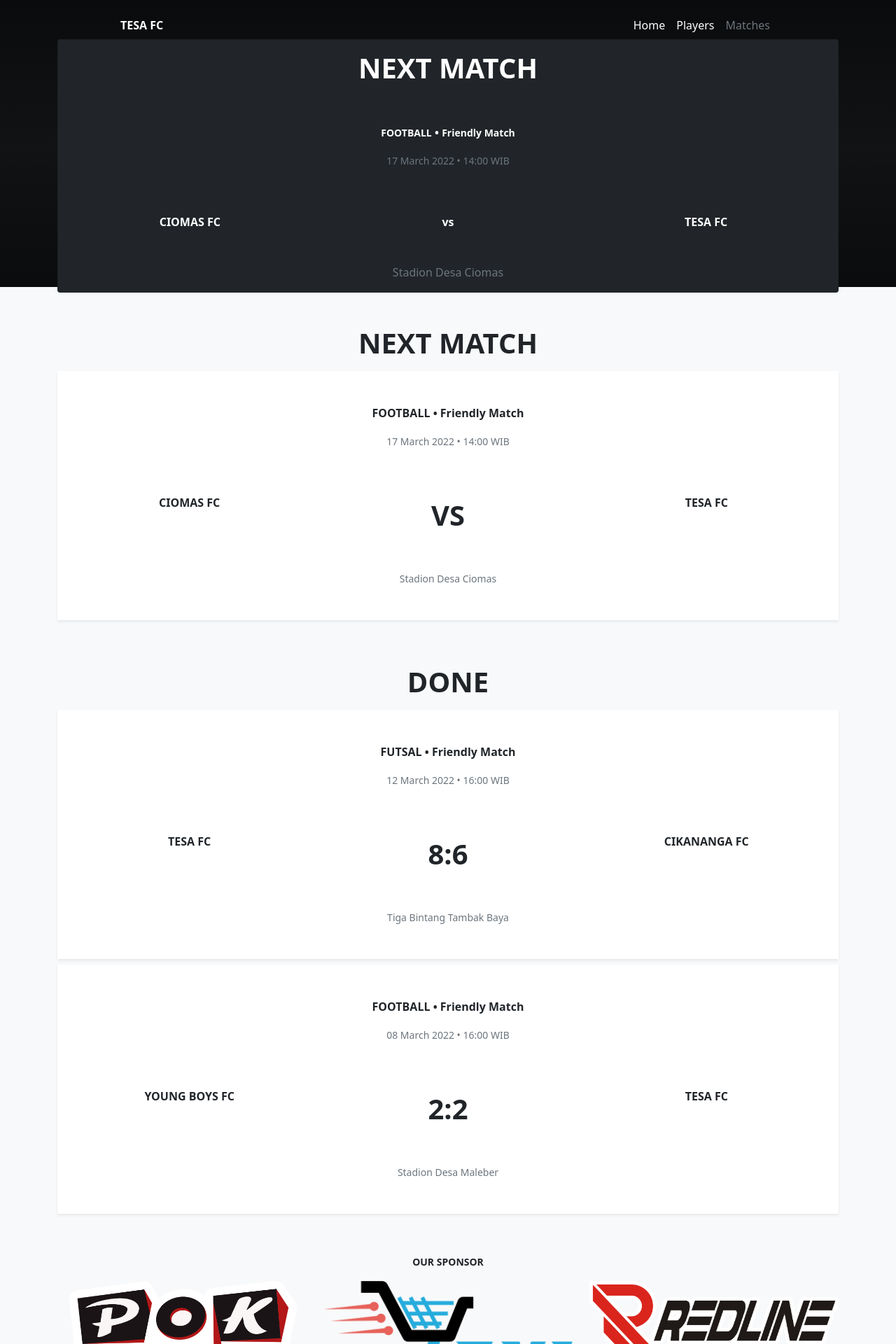
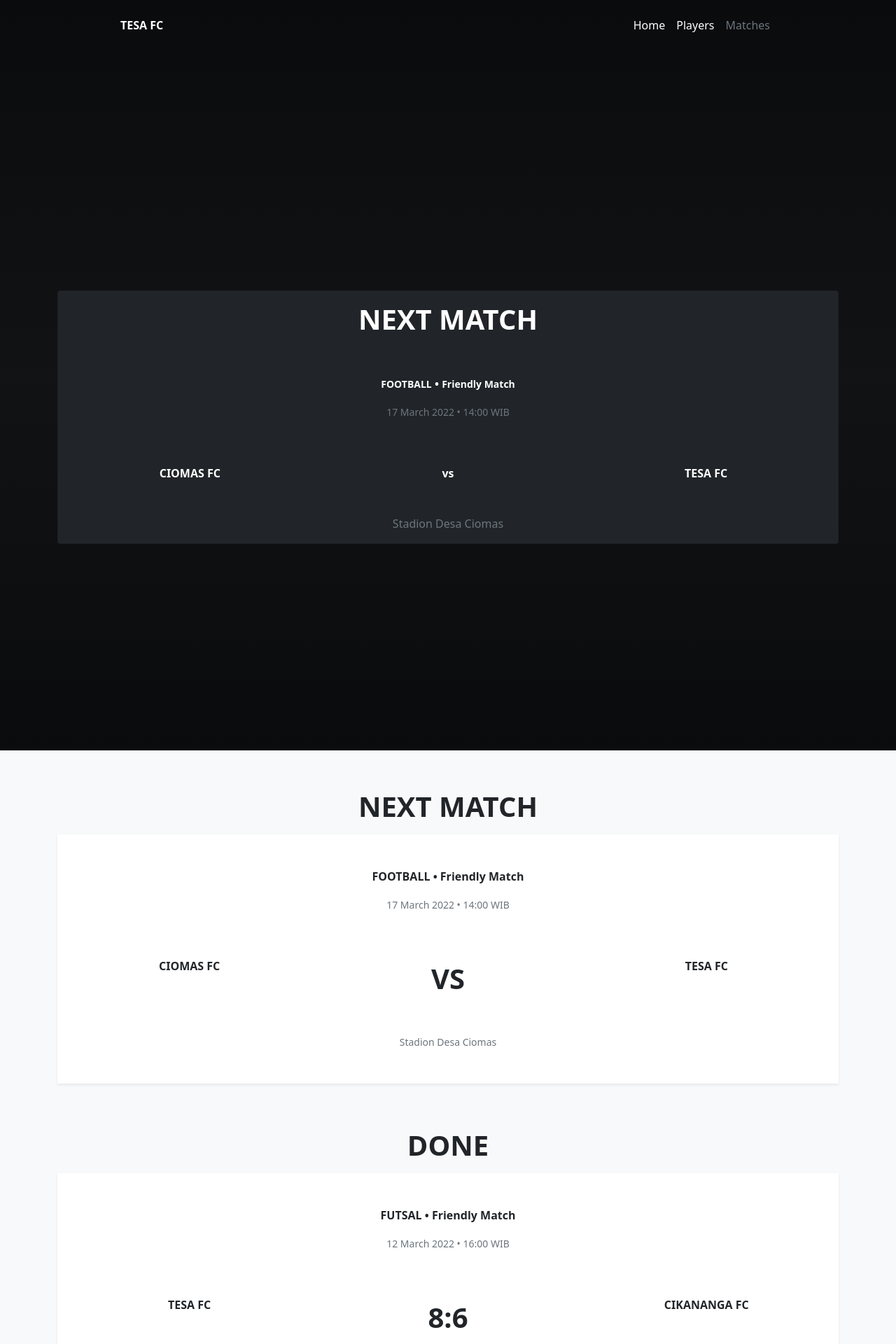
Before and after one commit to tesafc/www2, a Jekyll site: the page built from matches.html, in a window 1280 px wide. Shown: the top 1920 px of the page at 70% size. Built offline with Jekyll 4.4.1, drawn with Linux system fonts in a browser that asks for light colours.

Commit message:
Update header-match.html

```diff
--- a/_includes/header-match.html
+++ b/_includes/header-match.html
@@ -1,4 +1,4 @@
-<header>
+<header style="height: 1080px;">
   <div class="text-white bg-dark h-100" style="background-image: linear-gradient(rgba(0, 0, 0, 0.7), rgba(0, 0, 0, 0.5), rgba(0, 0, 0, 0.7)), url('{{ page.image }}'); background-size: cover; background-position: 50% 75%; background-repeat: no-repeat;">
     <div class="container pt-3">
       <div class="d-flex flex-wrap align-items-center justify-content-center justify-content-md-between">
```
